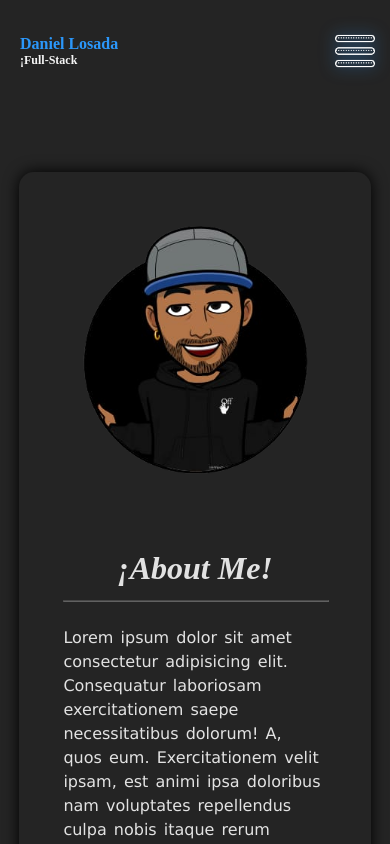
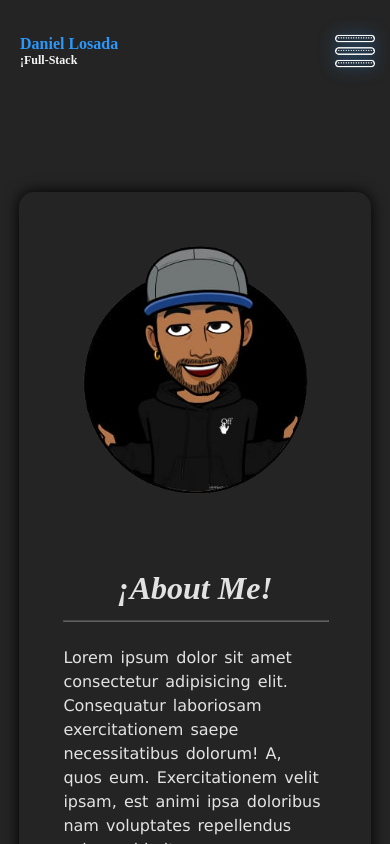
Before and after one commit to Lomchas/Portfolio, a Vue app: page /about-me in a window 390 px wide. Shown: the top 844 px of the page. Built offline with nearby package versions, Linux system fonts and the light colour scheme; a web font is replaced by a local one.

Commit message:
working on it - fixes: some glitches style were fixed on the aboutMe page

```diff
--- a/src/components/views/about-me/styles/aboutMe.scss
+++ b/src/components/views/about-me/styles/aboutMe.scss
@@ -1,7 +1,7 @@
 @import './aboutMe@media.scss';
 
 .container-aboutMe {
-  width: 100vw;
+  width: 100%;
   height: 90vh;
   display: flex;
   justify-content: center;
--- a/src/components/views/about-me/styles/aboutMe@media.scss
+++ b/src/components/views/about-me/styles/aboutMe@media.scss
@@ -95,7 +95,7 @@
     .wrapper-aboutMe {
       max-width: 90vw !important;
       width: 85vw !important;
-      height: 700px !important;
+      height: 500px !important;
       min-height: 200px !important;
       box-shadow: 0 0 15px black;
       padding: 20px 30px !important;
@@ -176,7 +176,7 @@
     height: 100% !important;
     display: flex;
     justify-content: center;
-    margin: 40px 0;
+    margin: 40px 0 200px !important;
 
     .wrapper-aboutMe {
       max-width: 75vw !important;
```
